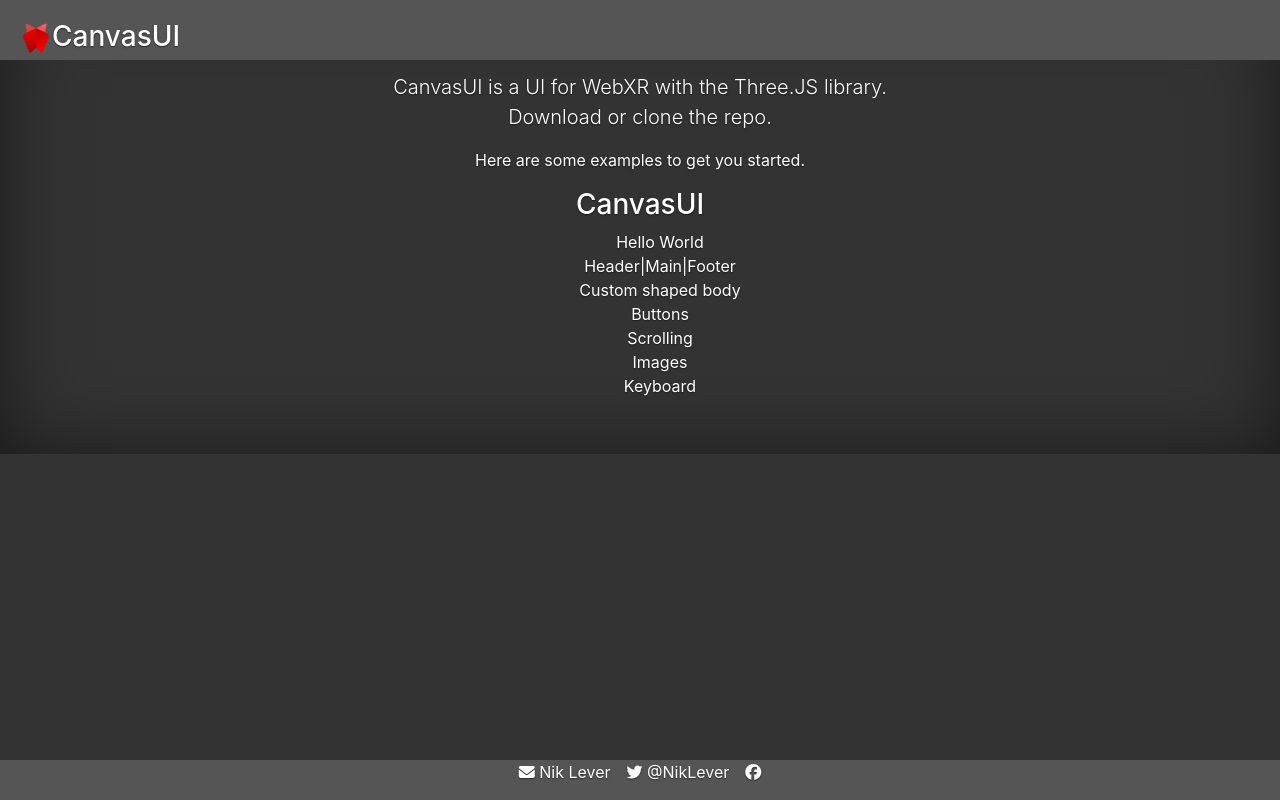
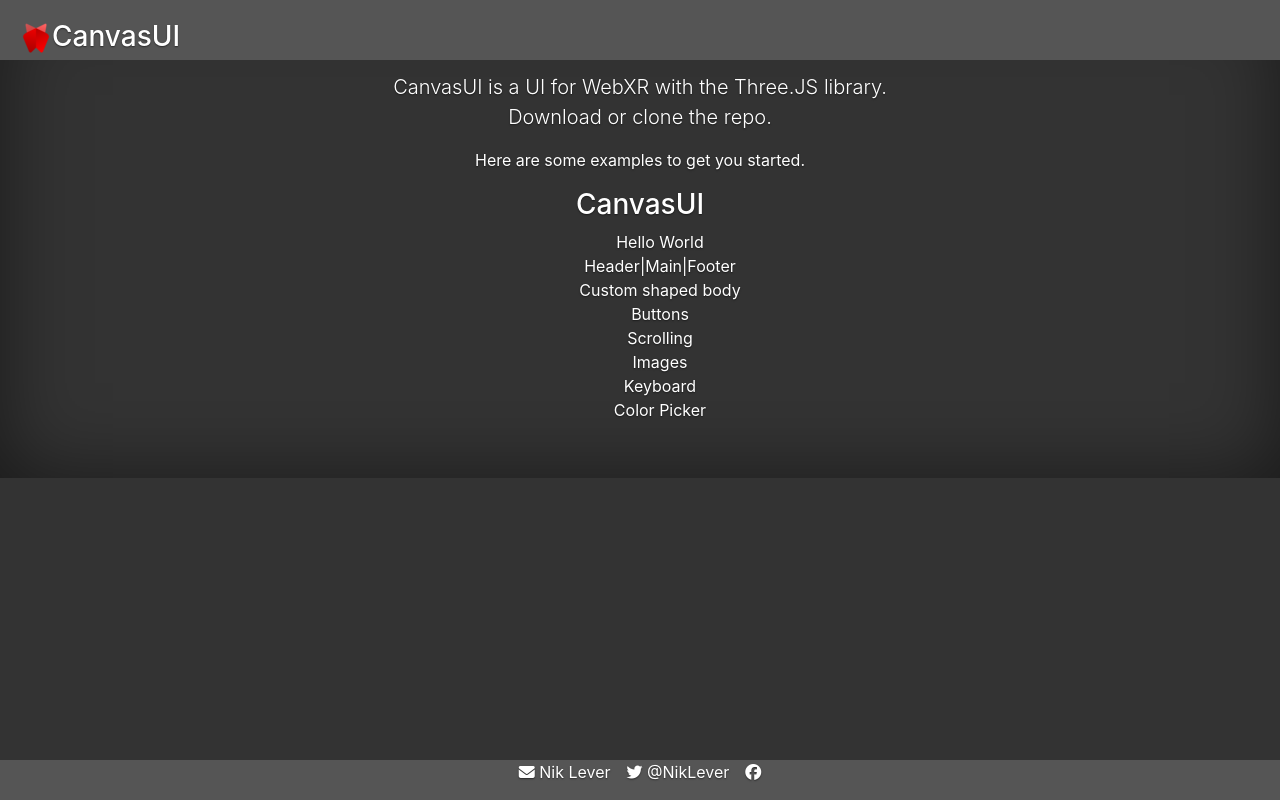
Before and after one commit to NikLever/CanvasUI, a website: page examples/index.html in a window 1280 px wide. Drawn offline with nearby package versions, Linux system fonts and the light colour scheme.

Commit message:
add color picker demo link

```diff
--- a/examples/index.html
+++ b/examples/index.html
@@ -63,6 +63,7 @@
                 <li><a href="CanvasUI/scrolling/">Scrolling</a></li>
                 <li><a href="CanvasUI/images/">Images</a></li>
                 <li><a href="CanvasUI/keyboard/">Keyboard</a></li>
+                <li><a href="CanvasUI/colorPicker/">Color Picker</a></li>
             </ul>
         </section>
 
```
